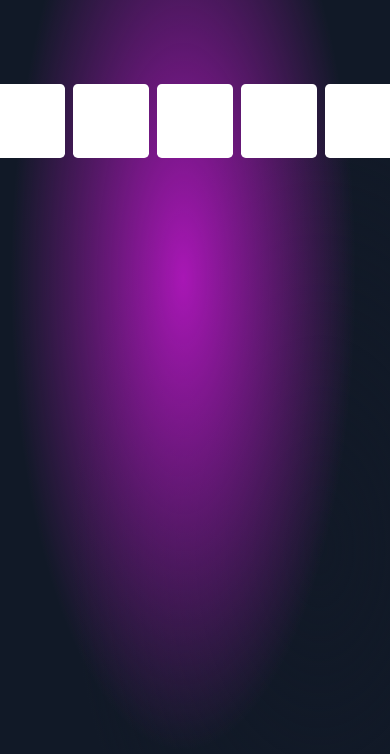
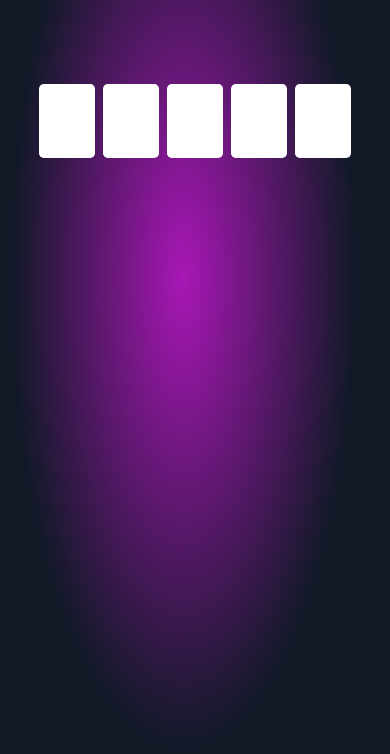
Before and after one commit to jakeliny/wordle-clone, a plain HTML site: page index.html in a window 390 px wide. Drawn offline with nearby package versions, Linux system fonts and the light colour scheme.

Commit message:
fix responsive

```diff
--- a/assets/styles.css
+++ b/assets/styles.css
@@ -25,11 +25,12 @@ main .word {
 }
 
 main .word input {
-  width: 4.5rem;
+  width: calc(100% / 5);
+  max-width: 4.5rem;
   height: 4.5rem;
   font-size: 3rem;
   border: none;
-  border-radius: .3rem;
+  border-radius: 0.3rem;
   text-align: center;
 
   font-family: 'Roboto Mono', monospace;
```
